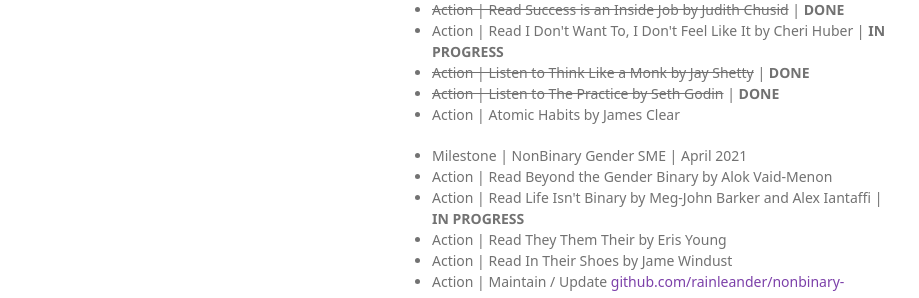
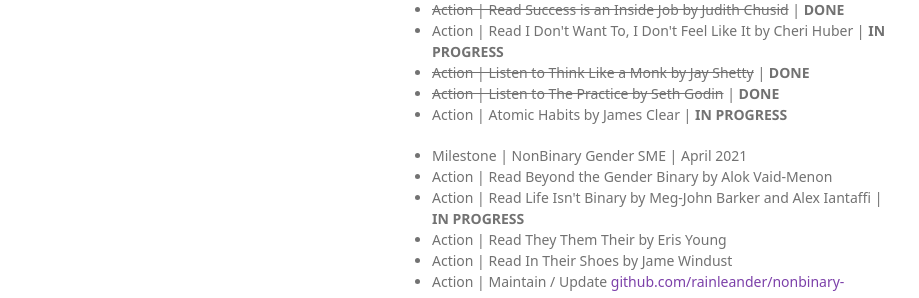
Before and after one commit to rainleander/rainleander.github.io, a Jekyll site: the page speak-softly.html, which Jekyll copies as it is, in a window 1280 px wide and 900 px high. Shown: the part 285-583 px from the top of the window, without its empty margins (178-1097 px from the left). Built offline with Jekyll 4.4.1, drawn with Linux system fonts in a browser that asks for light colours; some web fonts are replaced.

Commit message:
Update speak-softly.html

```diff
--- a/speak-softly.html
+++ b/speak-softly.html
@@ -39,7 +39,7 @@
         <li>Action | Read I Don't Want To, I Don't Feel Like It by Cheri Huber | <b>IN PROGRESS</b></li>
         <li><del>Action | Listen to Think Like a Monk by Jay Shetty</del> | <b>DONE</b></li>
         <li><del>Action | Listen to The Practice by Seth Godin</del> | <b>DONE</b></li>
-        <li>Action | Atomic Habits by James Clear</li></ul>
+        <li>Action | Atomic Habits by James Clear | <b>IN PROGRESS</b></li></ul>
 
         <ul><li>Milestone | NonBinary Gender SME | April 2021</li>
           <li>Action | Read Beyond the Gender Binary by Alok Vaid-Menon</li>
```
